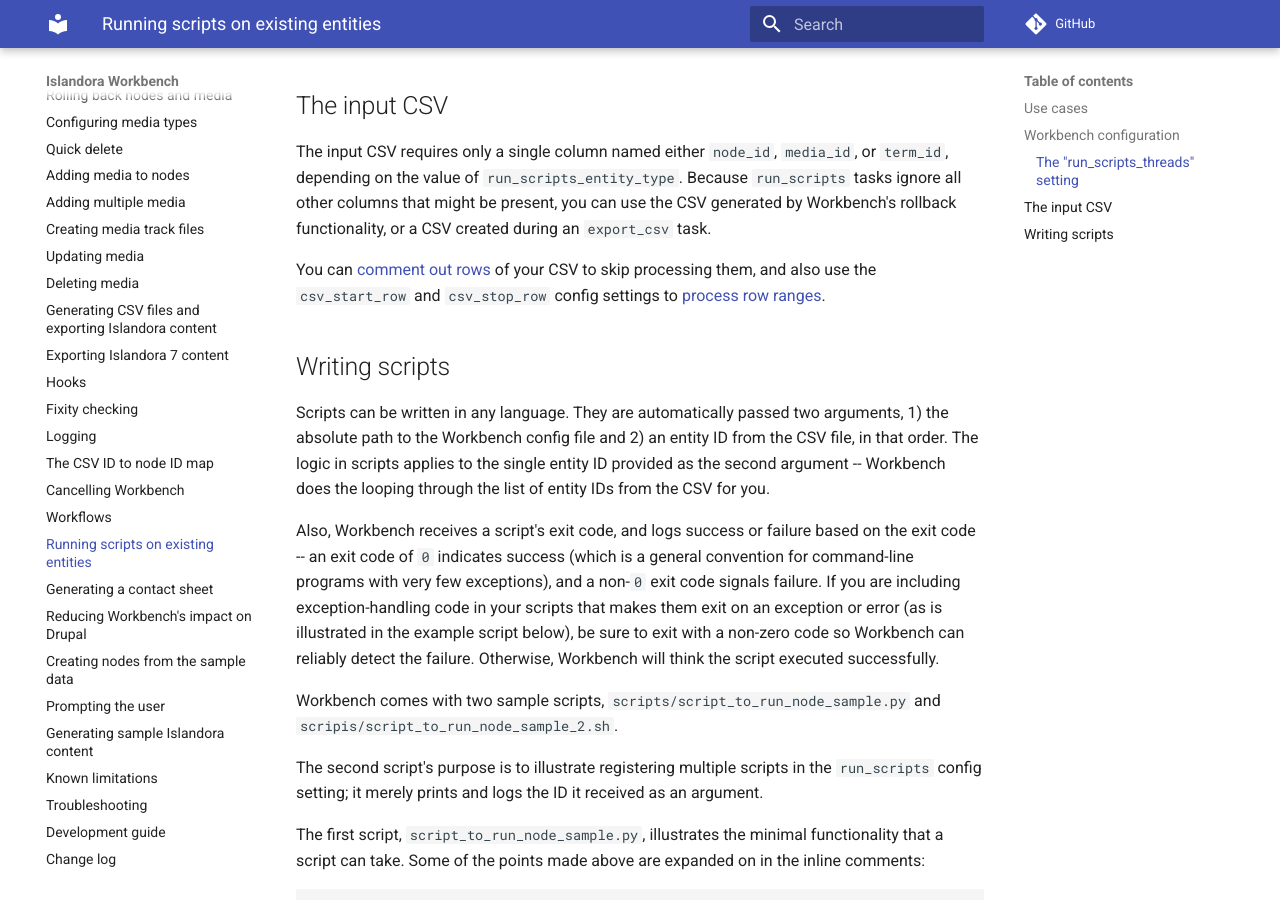
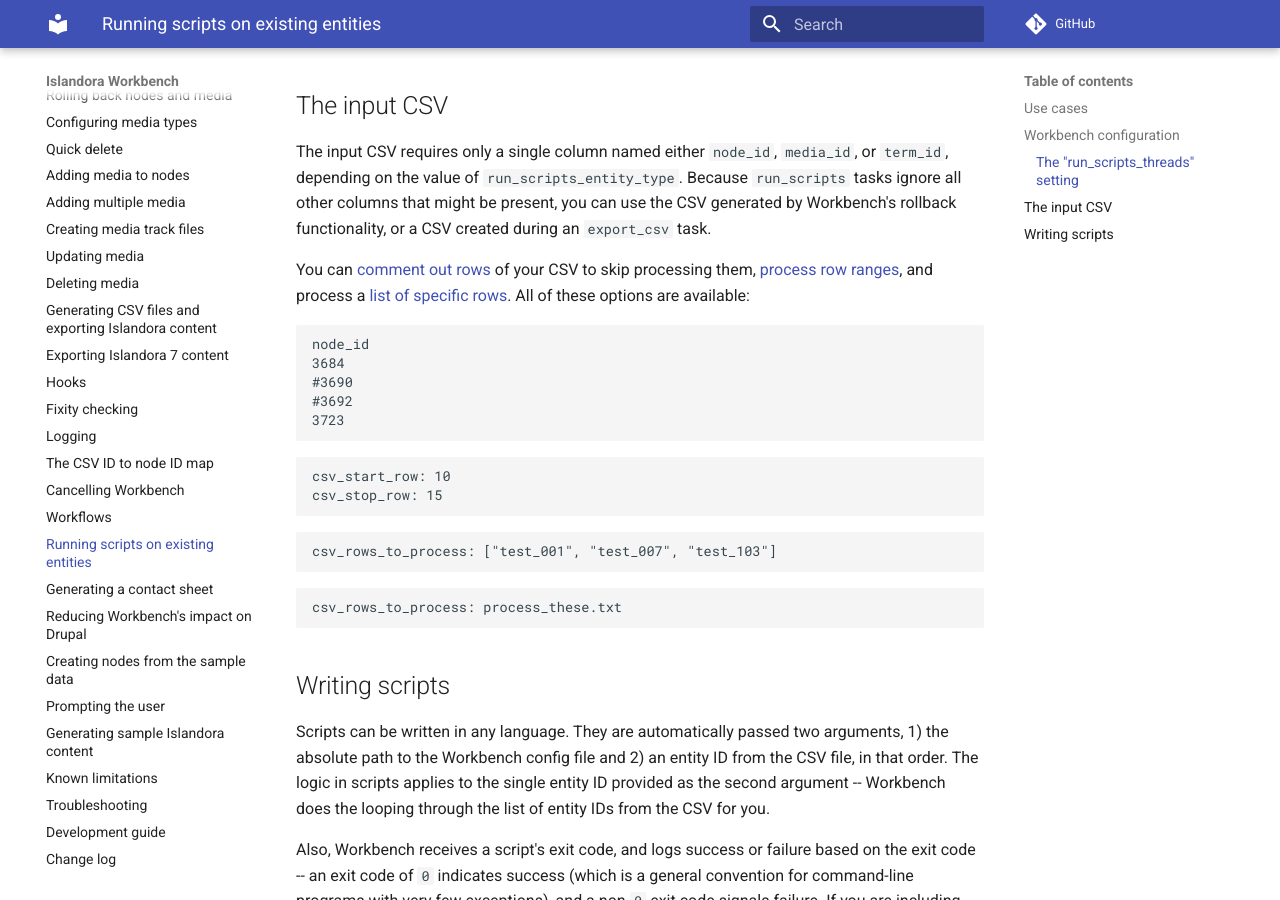
Before and after one commit to mjordan/islandora_workbench_docs, an MkDocs documentation site: the page built from docs/running_scripts.md, in a window 1280 px wide and 900 px high, scrolled down 1971 px. Built offline with MkDocs 1.6.1 and Material for MkDocs 9.7.7, drawn with Linux system fonts in a browser that asks for light colours; comment, search, counter and statistics services are not loaded.

Commit message:
Updated run_scripts docs.

````diff
--- a/docs/running_scripts.md
+++ b/docs/running_scripts.md
@@ -55,8 +55,25 @@
 
 The input CSV requires only a single column named either `node_id`, `media_id`, or `term_id`, depending on the value of `run_scripts_entity_type`. Because `run_scripts` tasks ignore all other columns that might be present, you can use the CSV generated by Workbench's rollback functionality, or a CSV created during an `export_csv` task.
 
-You can [comment out rows](/islandora_workbench_docs/ignoring_csv_rows_and_columns/#commenting-out-csv-rows) of your CSV to skip processing them, and also use the `csv_start_row` and `csv_stop_row` config settings to [process row ranges](/islandora_workbench_docs/ignoring_csv_rows_and_columns/#using-csv-row-ranges).
+You can [comment out rows](/islandora_workbench_docs/ignoring_csv_rows_and_columns/#commenting-out-csv-rows) of your CSV to skip processing them, [process row ranges](/islandora_workbench_docs/ignoring_csv_rows_and_columns/#using-csv-row-ranges), and process a [list of specific rows](/islandora_workbench_docs/ignoring_csv_rows_and_columns/#processing-specific-csv-rows). All of these options are available:
 
+```csv
+node_id
+3684
+#3690
+#3692
+3723
+```
+```yaml
+csv_start_row: 10
+csv_stop_row: 15
+```
+```yaml
+csv_rows_to_process: ["test_001", "test_007", "test_103"]
+```
+```yaml
+csv_rows_to_process: process_these.txt
+```
 
 ## Writing scripts
 
````
